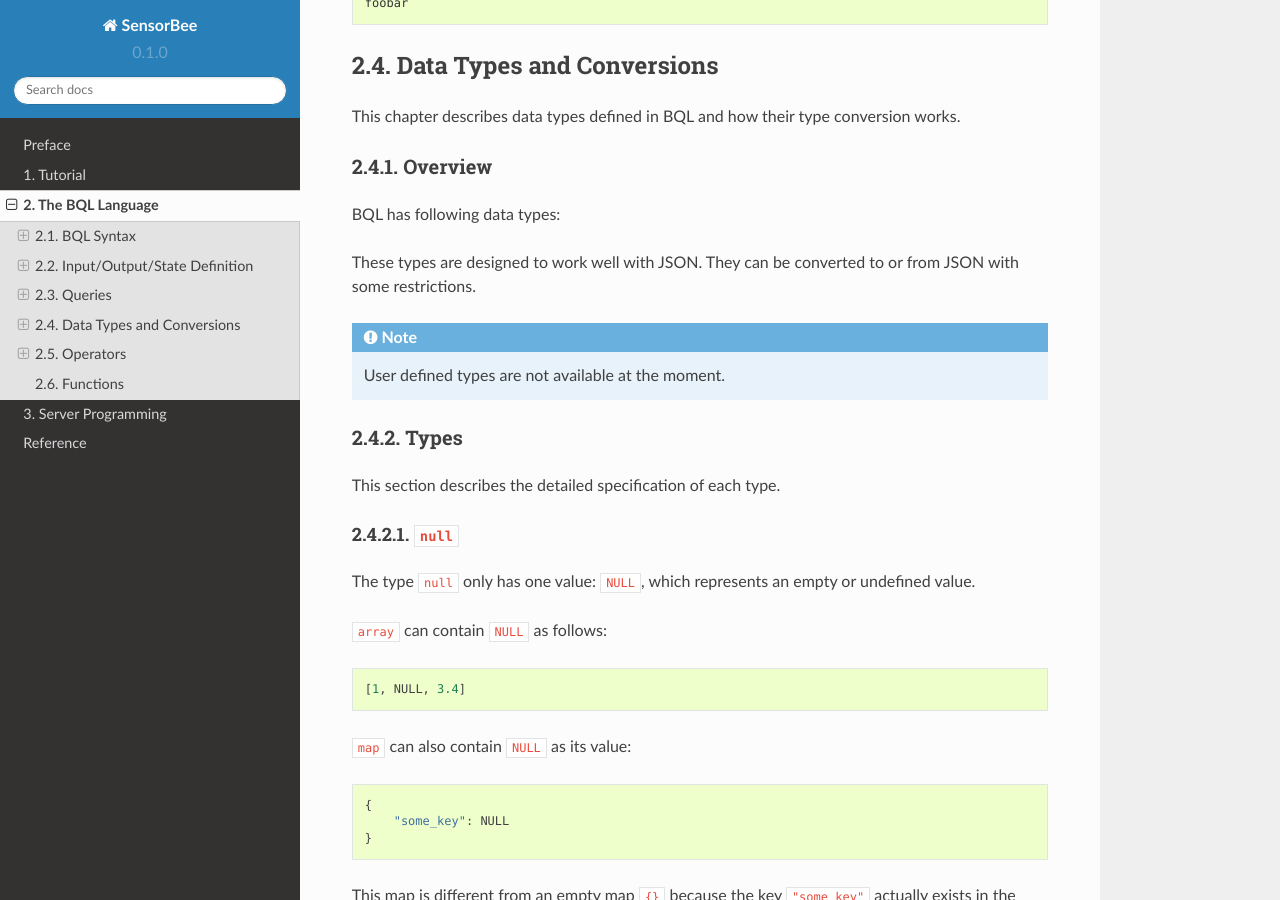
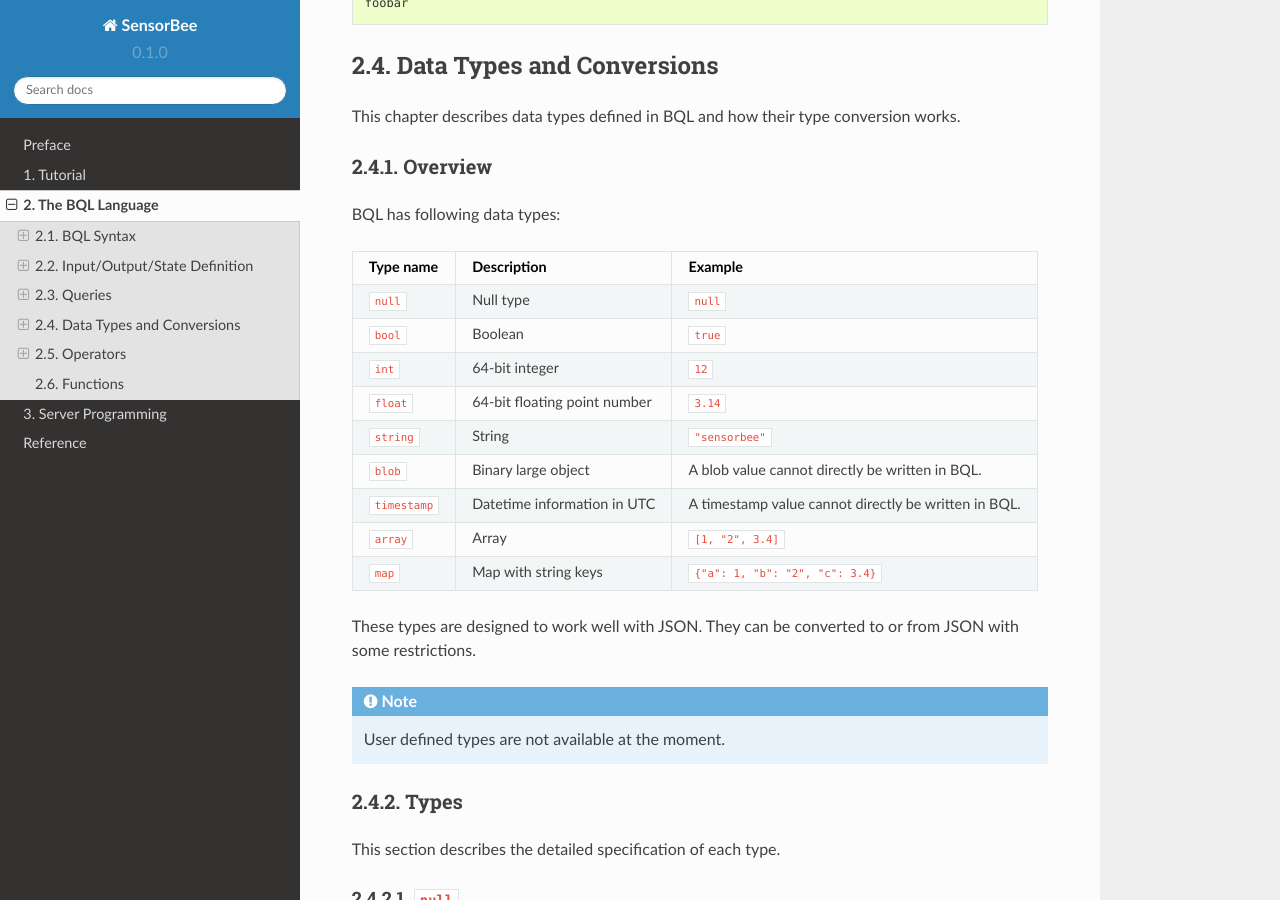
Before and after one commit to sensorbee/docs, a Sphinx documentation site: the page built from source/bql.rst, in a window 1280 px wide and 900 px high, scrolled down 25177 px. Built offline with Sphinx 7.4.7 and the Read the Docs theme 2.0.0, drawn with Linux system fonts in a browser that asks for light colours; some of the changed text lies outside the part shown.

Commit message:
Fix csv escaping

```diff
--- a/source/bql/operators.rst
+++ b/source/bql/operators.rst
@@ -41,7 +41,7 @@
 .. csv-table::
    :header: "Operator", "Description", "Example", "Result"
 
-   ``||``, Concatenation, "``"Hello" || ", world"``", "``"Hello, world"``"
+   ``||``, Concatenation, "``""Hello"" || "", world""``", "``""Hello, world""``"
 
 All types convertible to a string can be an operand of ``||``. When an operand
 isn't a string, it's converted to string. Then, it's concatenated as a string.
--- a/source/bql/types.rst
+++ b/source/bql/types.rst
@@ -19,11 +19,11 @@
     ``bool``, Boolean, ``true``
     ``int``, 64-bit integer, ``12``
     ``float``, 64-bit floating point number, ``3.14``
-    ``string``, String, ``"sensorbee"``
+    ``string``, String, "``""sensorbee""``"
     ``blob``, Binary large object, A blob value cannot directly be written in BQL.
     ``timestamp``, Datetime information in UTC, A timestamp value cannot directly be written in BQL.
-    ``array``, Array, "``[1, "2", 3.4]``"
-    ``map``, Map with string keys, "``{"a": 1, "b": "2", "c": 3.4}``"
+    ``array``, Array, "``[1, ""2"", 3.4]``"
+    ``map``, Map with string keys, "``{""a"": 1, ""b"": ""2"", ""c"": 3.4}``"
 
 These types are designed to work well with JSON. They can be converted to or
 from JSON with some restrictions.
```
